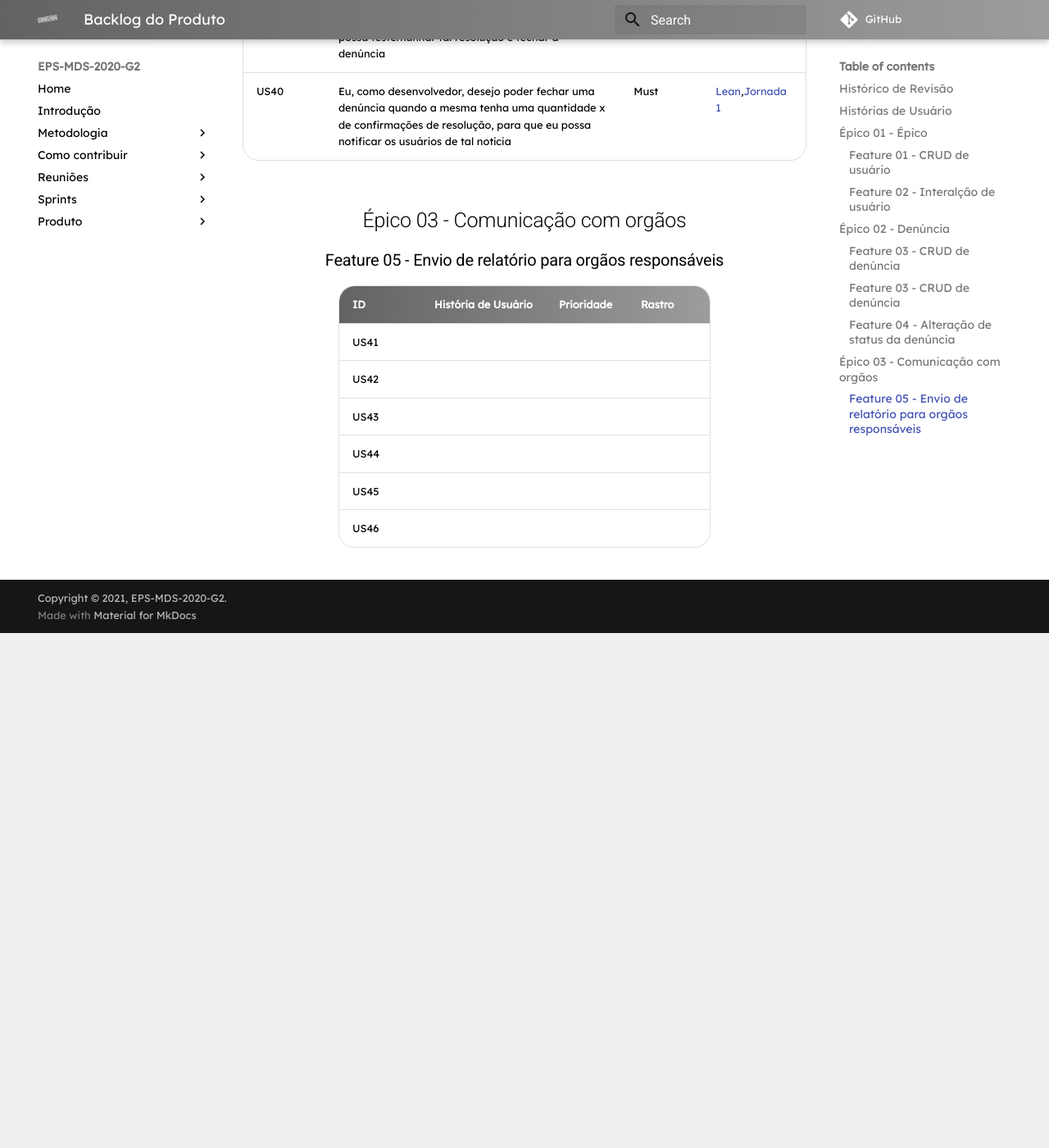
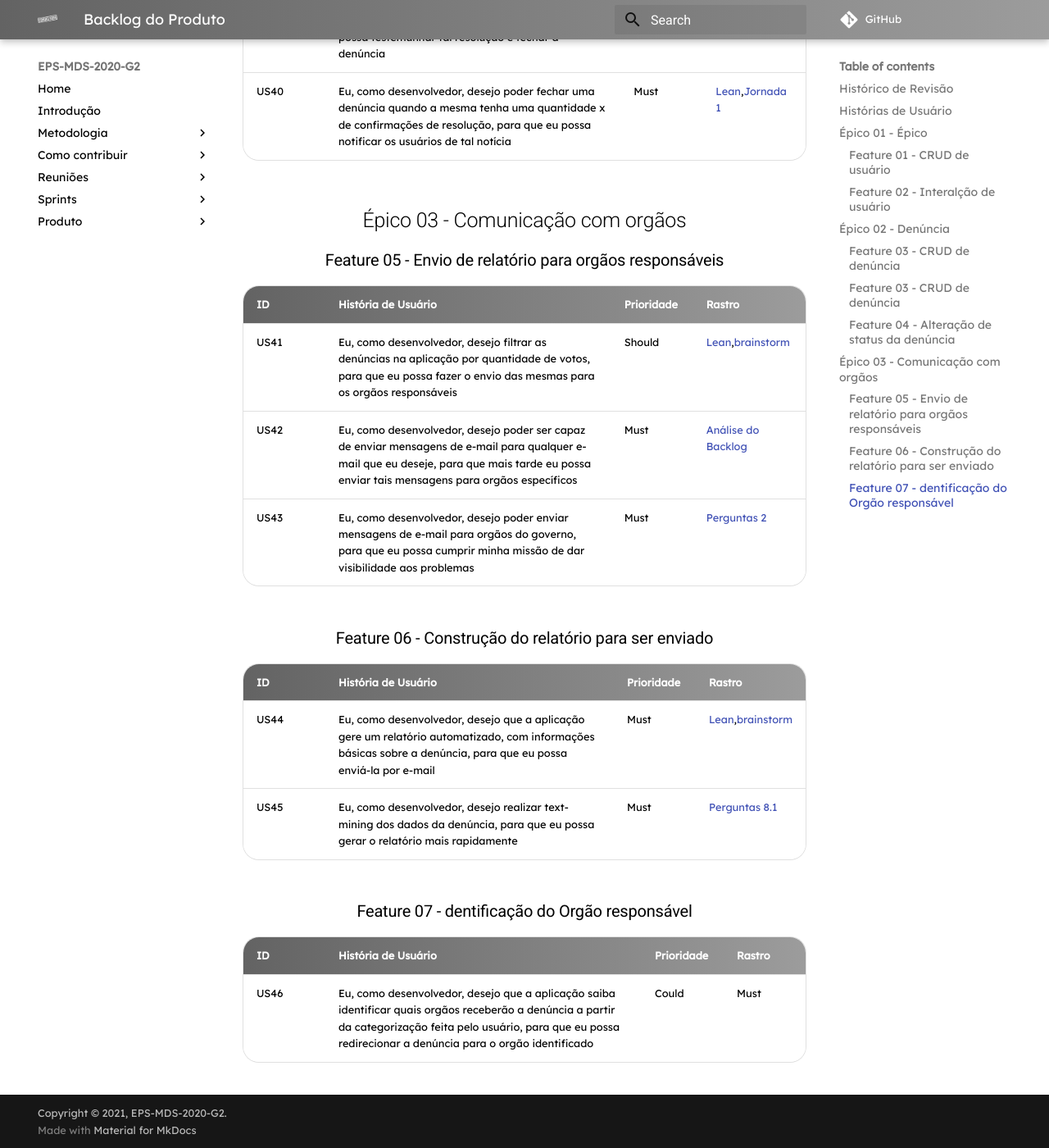
Before and after one commit to fga-eps-mds/2020.2-Eccoar, an MkDocs documentation site: the page built from docs/produto/backlogProduto.md, in a window 1280 px wide and 1400 px high, scrolled down 5070 px. Shown: the whole window at 82% size. Built offline with MkDocs 1.6.1 and Material for MkDocs 9.7.7, drawn with Linux system fonts in a browser that asks for light colours; some web fonts are replaced; comment, search, counter and statistics services are not loaded; old or Windows-style settings are respelled for this version of MkDocs; before the commit the page ends 5842 px from its top, so only the background shows below that.

Commit message:
Create feacture 6 and 7

```diff
--- a/docs/produto/backlogProduto.md
+++ b/docs/produto/backlogProduto.md
@@ -85,9 +85,20 @@
 
 |ID|História de Usuário|Prioridade|Rastro|
 |--|--|--|--|
-|US41|
-|US42|
-|US43|
-|US44|
-|US45|
-|US46|
+|US41|Eu, como desenvolvedor, desejo filtrar as denúncias na aplicação por quantidade de votos, para que eu possa fazer o envio das mesmas para os orgãos responsáveis|Should|[Lean](https://app.mural.co/t/fgaepsmds202027717/m/fgaepsmds202027717/1613056199650/dc36dda8d33d71de5a9c01f907d758d2d2b109eb),[brainstorm](https://miro.com/app/board/o9J_lVC-W9A=/?moveToWidget=3074457354169694144&cot=10)|
+|US42|Eu, como desenvolvedor, desejo poder ser capaz de enviar mensagens de e-mail para qualquer e-mail que eu deseje, para que mais tarde eu possa enviar tais mensagens para orgãos específicos|Must|[Análise do Backlog](https://docs.google.com/spreadsheets/d/1BWgLcNVli3B1-w7T_7j1X5dLGAuc9UeXKd8Q0DTE0Eg/edit#gid=0)|
+|US43|Eu, como desenvolvedor, desejo poder enviar mensagens de e-mail para orgãos do governo, para que eu possa cumprir minha missão de dar visibilidade aos problemas|Must|[Perguntas 2](https://docs.google.com/forms/d/1nR_GXzUPexrl8MHE9hvB0abfEM2osplWkIA6OWhR6_A/edit#responses)|
+
+### Feature 06 - Construção do relatório para ser enviado
+
+|ID|História de Usuário|Prioridade|Rastro|
+|--|--|--|--|
+|US44|Eu, como desenvolvedor, desejo que a aplicação gere um relatório automatizado, com informações básicas sobre a denúncia, para que eu possa enviá-la por e-mail|Must|[Lean](https://app.mural.co/t/fgaepsmds202027717/m/fgaepsmds202027717/1613056199650/dc36dda8d33d71de5a9c01f907d758d2d2b109eb),[brainstorm](https://miro.com/app/board/o9J_lVC-W9A=/?moveToWidget=3074457354169694144&cot=10)|
+|US45|Eu, como desenvolvedor, desejo realizar text-mining dos dados da denúncia, para que eu possa gerar o relatório mais rapidamente|Must|[Perguntas 8.1](https://docs.google.com/forms/d/1nR_GXzUPexrl8MHE9hvB0abfEM2osplWkIA6OWhR6_A/edit#responses)|
+
+
+### Feature 07 - dentificação do Orgão responsável
+
+|ID|História de Usuário|Prioridade|Rastro|
+|--|--|--|--|
+|US46|Eu, como desenvolvedor, desejo que a aplicação saiba identificar quais orgãos receberão a denúncia a partir da categorização feita pelo usuário, para que eu possa redirecionar a denúncia para o orgão identificado|Could|Must|[Perguntas 8.1](https://docs.google.com/forms/d/1nR_GXzUPexrl8MHE9hvB0abfEM2osplWkIA6OWhR6_A/edit#responses)|
```
